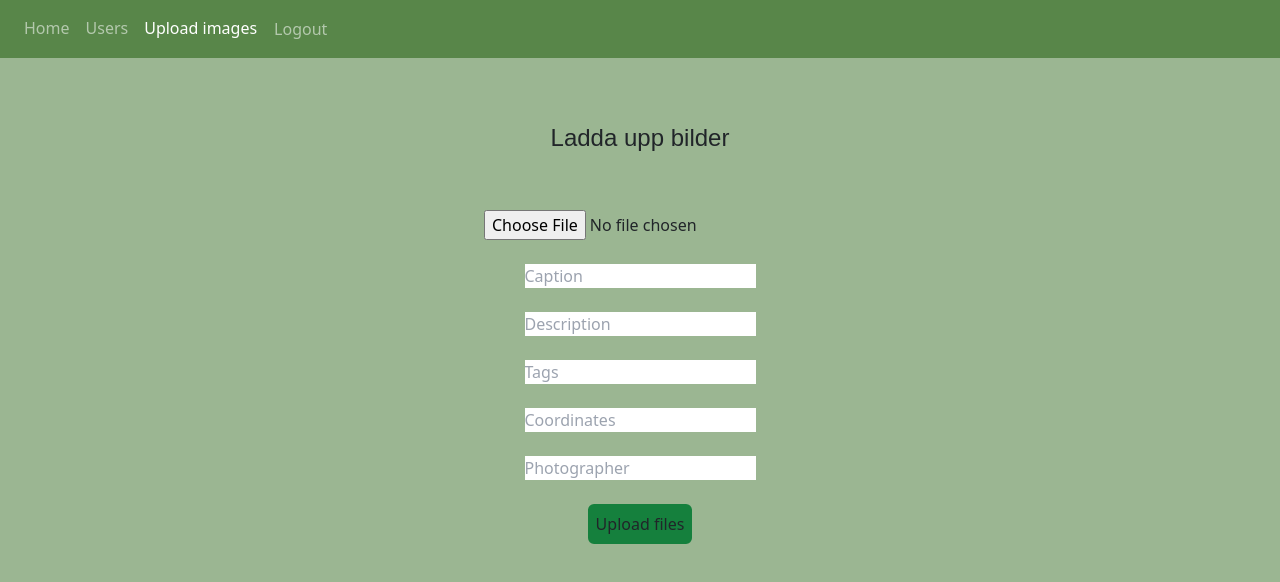
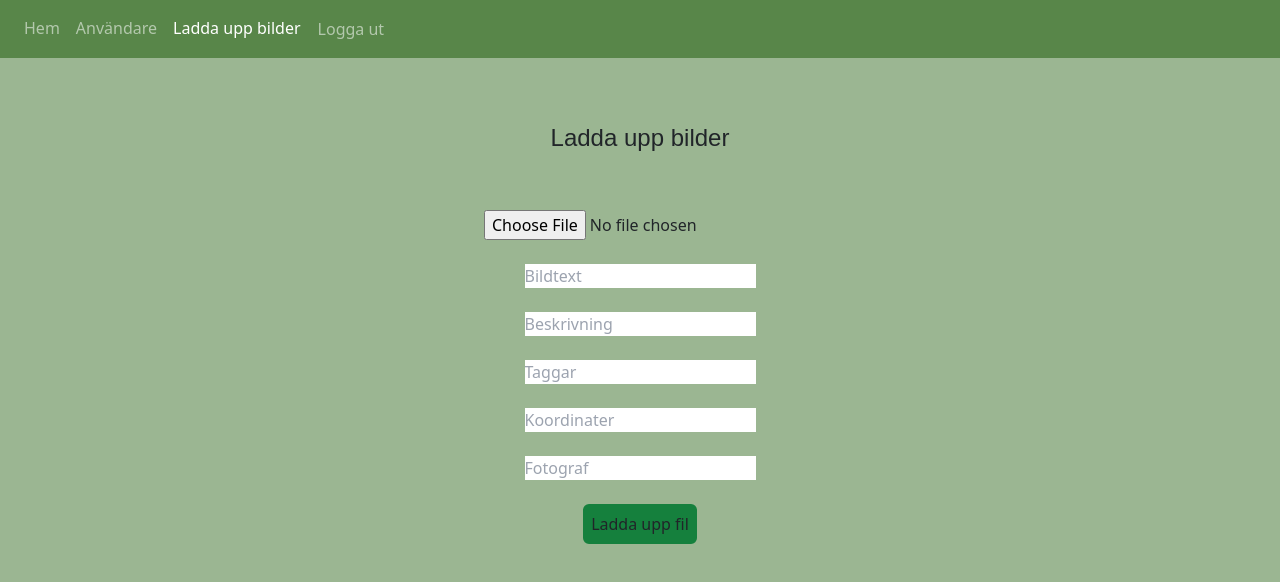
Before and after one commit to Molotovsk/Bothniabladet2.0, a Next.js app: page /account/imageupload in a window 1280 px wide. Shown: the top 582 px of the page. Built offline with nearby package versions, Linux system fonts and the light colour scheme; sample sign-in values are in the browser's storage.

Commit message:
Ändrat till svenska

```diff
--- a/components/Nav.jsx
+++ b/components/Nav.jsx
@@ -24,8 +24,8 @@ function Nav() {
     return (
       <nav className="navbar navbar-expand navbar-dark bg-gradient-to-r from-teal-400 to-yellow-200 px-3">
         <div className="navbar-nav">
-          <NavLink href="/" exact className="nav-item nav-link">Home</NavLink>
-          <button onClick={userService.logout} className="btn btn-link nav-item nav-link">Logout</button>
+          <NavLink href="/" exact className="nav-item nav-link">Hem</NavLink>
+          <button onClick={userService.logout} className="btn btn-link nav-item nav-link">Logga ut</button>
         </div>
       </nav>
     );
@@ -34,19 +34,19 @@ function Nav() {
     function photographer(){
         return <nav className="navbar navbar-expand navbar-dark bg-myColor-500 px-3">
             <div className="navbar-nav">
-                <NavLink href="/" exact className="nav-item nav-link">Home</NavLink>
-                <NavLink href="/account/imageupload" id="upload" className="nav-item nav-link">Upload images</NavLink>
-                <button onClick={userService.logout} className="btn btn-link nav-item nav-link">Logout</button>
+                <NavLink href="/" exact className="nav-item nav-link">Hem</NavLink>
+                <NavLink href="/account/imageupload" id="upload" className="nav-item nav-link">Ladda upp bilder</NavLink>
+                <button onClick={userService.logout} className="btn btn-link nav-item nav-link">Logga ut</button>
             </div>
         </nav>
     }
     function admin() {
         return <nav className="navbar navbar-expand navbar-dark bg-gradient-to-r bg-myColor-500 border-spacing-60 px-3">
             <div className="navbar-nav">
-                <NavLink href="/" exact className="nav-item nav-link">Home</NavLink>
-                <NavLink href="/users" id="users" className="nav-item nav-link">Users</NavLink>
-                <NavLink href="/account/imageupload" id="upload" className="nav-item nav-link">Upload images</NavLink>
-                <button onClick={userService.logout} className="btn btn-link nav-item nav-link ">Logout</button>
+                <NavLink href="/" exact className="nav-item nav-link">Hem</NavLink>
+                <NavLink href="/users" id="users" className="nav-item nav-link">Användare</NavLink>
+                <NavLink href="/account/imageupload" id="upload" className="nav-item nav-link">Ladda upp bilder</NavLink>
+                <button onClick={userService.logout} className="btn btn-link nav-item nav-link ">Logga ut</button>
             </div>
         </nav>
     }
--- a/pages/account/imageupload.jsx
+++ b/pages/account/imageupload.jsx
@@ -116,19 +116,19 @@ function imageupload() {
 
                         <input id="file" type="file" name="file" className="mb-6"/>
 
-                        <input id="caption" type="text" placeholder="Caption" className="mb-6"/>
+                        <input id="caption" type="text" placeholder="Bildtext" className="mb-6"/>
 
-                        <input id="description" type="text" placeholder="Description" className="mb-6"/>
+                        <input id="description" type="text" placeholder="Beskrivning" className="mb-6"/>
 
-                        <input id="tags" type="text" placeholder="Tags" className="mb-6"/>
+                        <input id="tags" type="text" placeholder="Taggar" className="mb-6"/>
 
-                        <input id="coordinates" type="text" placeholder="Coordinates" className="mb-6"/>
+                        <input id="coordinates" type="text" placeholder="Koordinater" className="mb-6"/>
 
-                        <input id="photographer" type="text" placeholder="Photographer" className="mb-6"/>
+                        <input id="photographer" type="text" placeholder="Fotograf" className="mb-6"/>
 
                         {!uploadData && (
                     <button className="border-8 border-green-700 rounded-md bg-green-700" >
-                        Upload files
+                        Ladda upp fil
                     </button>
                             )}
 
```
